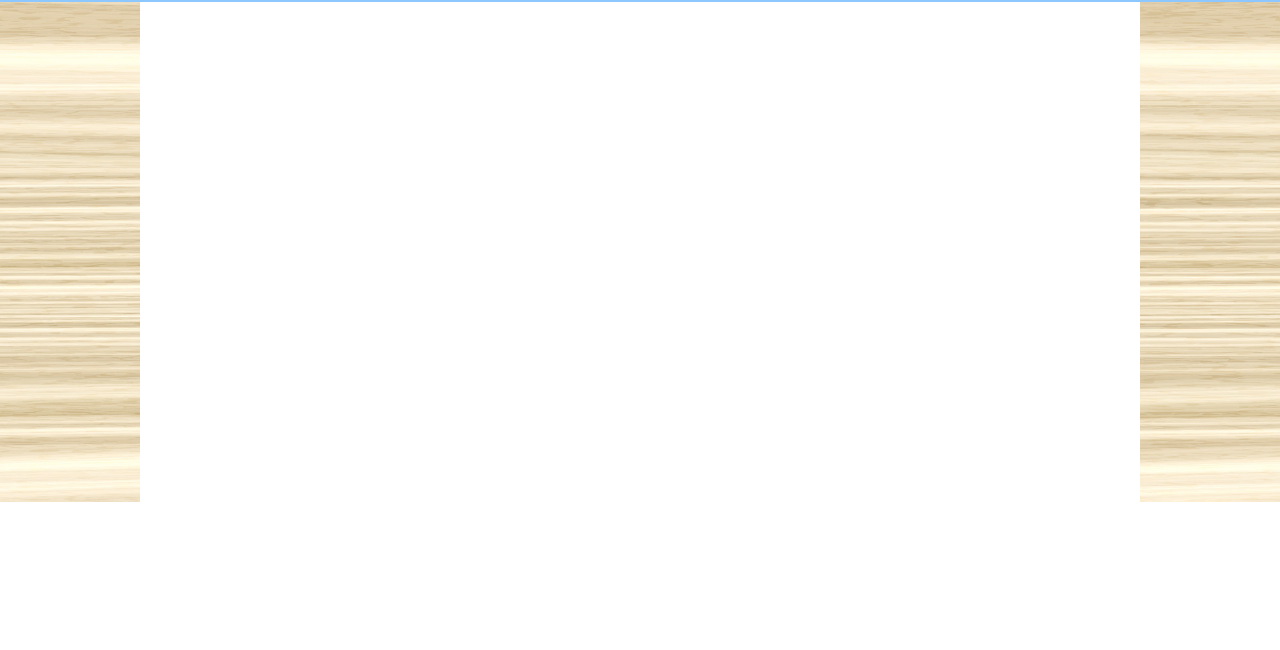
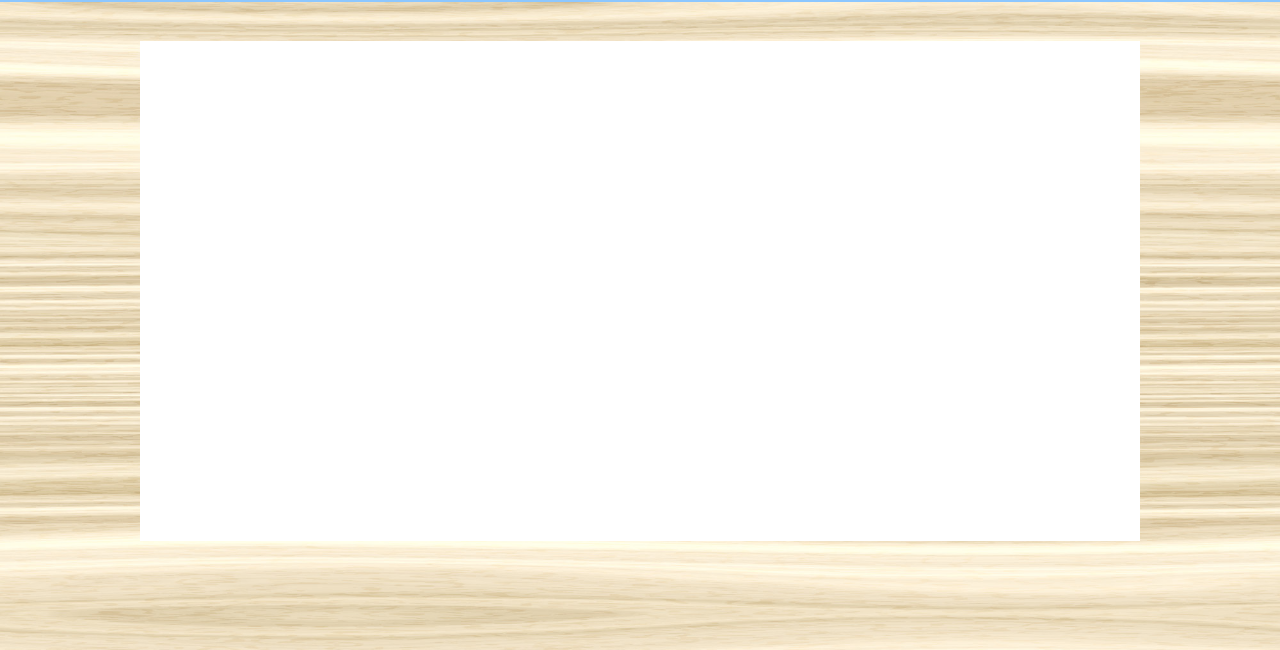
Before and after one commit to vilhjalmuri14/OnlinePaint, a plain HTML site: page index.html in a window 1280 px wide. Shown: the part 192-842 px from the top of the page. Before the commit the page ends 800 px from the top, so only its background shows below. Drawn offline with nearby package versions, Linux system fonts and the light colour scheme.

Commit message:
gera fint fyrir lalla

```diff
--- a/css/style.css
+++ b/css/style.css
@@ -38,7 +38,13 @@ h2 {
 	/*background-color: rgb(167, 190, 211);*/
 }
 
+#canvasContainer {
+    padding-top: 3%;
+    height: 81%;
+}
+
 canvas {
+
 	background-color: white;
 }
 
```
